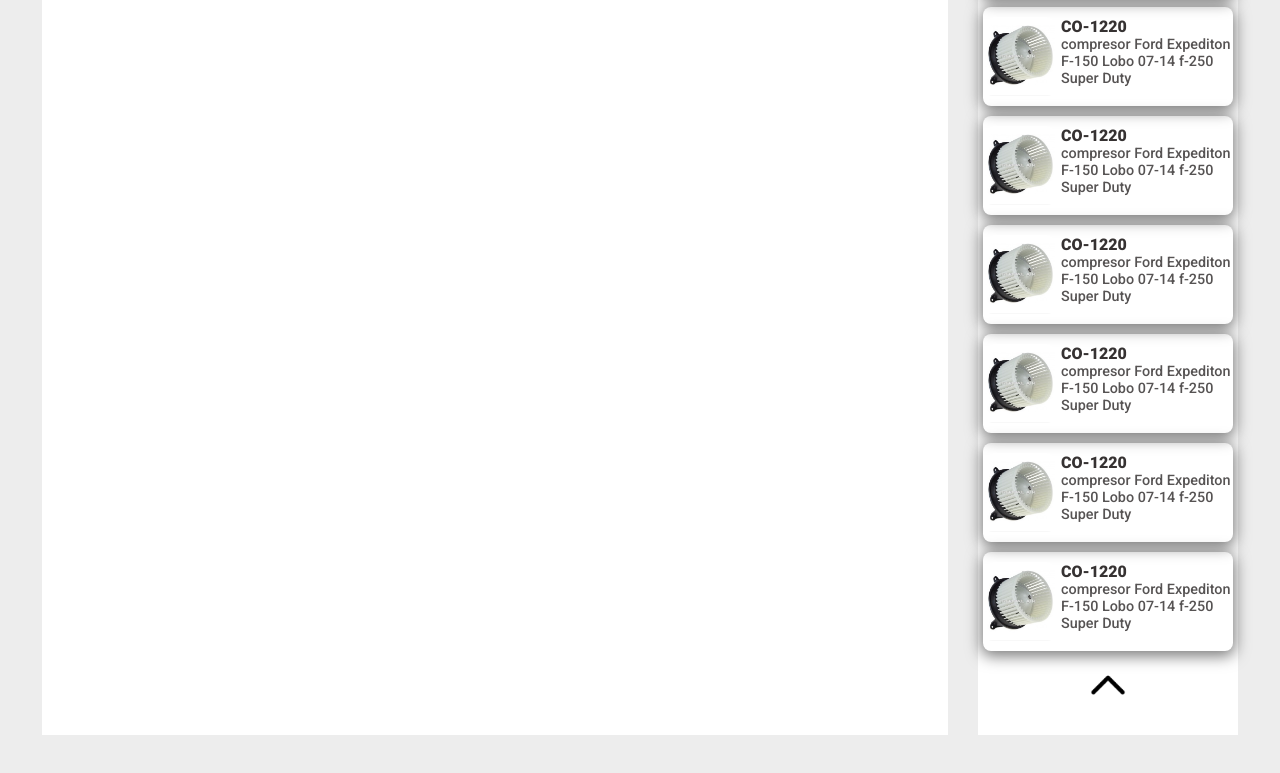
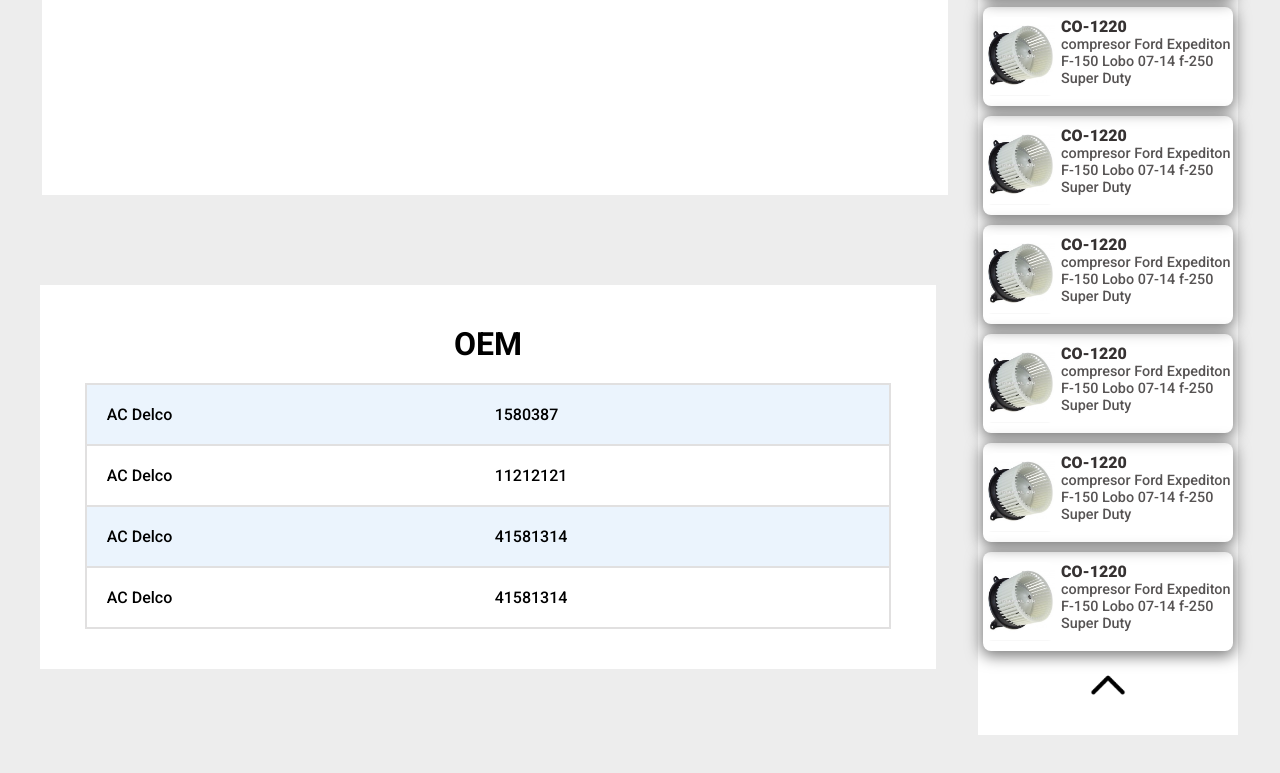
Before and after one commit to Reymond89/product_detail, a plain HTML site: page index.html in a window 1280 px wide. Shown: the part 595-1368 px from the top of the page. After the commit the page ends 1330 px from the top, so only its background shows below. Drawn offline with Linux system fonts and the light colour scheme.

Commit message:
pendiente

```diff
--- a/breakpoints.css
+++ b/breakpoints.css
@@ -3,10 +3,14 @@
         padding-top: 40px;
         height: 100vh;
     }
+    .aside__arrow-up{
+        /* display: none; */
+    }
     .detail__wrapper{
         display: flex;
         flex-direction: row;
         padding: 50px 10px;
+        height: 800px;
     }
     .detail__margin{
         display: flex;
@@ -15,6 +19,14 @@
         padding: 30px 20px;
 
     }
+    .table__section{
+       padding: 40px 0;
+    }
+    .table__title{
+        font-size: 2rem;
+        font-weight: 600;
+        /* padding: 20px 0; */
+    }
     /* contenedor imagen */
     .detail__container-img{
 
@@ -22,7 +34,7 @@
         /* margin-top: 20px; */
     }
     .detal__hero{
-        width: 70%;
+        width: 90%;
     }
      /* contenedor descripcion */
 
@@ -63,6 +75,10 @@
         margin-top: 20px;
 
     }
+    .table__section{
+        width: 70%;
+        margin: 40px;
+    }
 
 
     /* aside */
--- a/index.html
+++ b/index.html
@@ -113,7 +113,7 @@
                     <a href="#detail__container-img"><img class="aside__arrow-up" src="punta-de-flecha-hacia-arriba.png" alt=""></a>
             </aside>
         </section>
-        <!-- <section class="table__section">
+        <div class="table__section">
             <h2 class="table__title">OEM</h2>
             <table class="table__container">
                 <tr class="table__row">
@@ -132,10 +132,8 @@
                     <td>AC Delco</td>
                     <td>41581314</td>
                 </tr>
-
             </table>
-        </section>   -->
-
+        </div>
 
     </main>
 
--- a/style.css
+++ b/style.css
@@ -134,7 +134,7 @@ body{
 .aside__product{
     width: 100%;
     padding: 30px 0;
-    max-width: 300px;
+    /* max-width: 300px; */
     min-width: 260px;
     display: flex;
     flex-direction: column;
@@ -154,6 +154,7 @@ body{
     padding: 10px 2px;
     display: flex;
     flex-direction: row;
+    max-width: 280px;
     gap: 6px;
     border-radius: 8px;
     box-shadow: 0px 3px 15px 2px rgba(0,0,0,0.53);
@@ -183,28 +184,33 @@ body{
 
 /* Seccion OEM */
 
-/* .table__section{
-    width: 70%;
+.table__section{
+    width: 90%;
     background-color: white;
-    margin: 0 30px;
+    margin: auto;
 }
 .table__title{
     text-align: center;
+    margin-bottom: 20px;
 }
 .table__container{
-    display: flex;
+    /* display: flex; */
     width: 90%;
     text-align: left;
-    padding: 7px;
+    /* padding: 7px; */
     margin: auto;
     border-collapse: collapse;
-    min-width: 280px;
+    /* min-width: 280px;
     max-width: 400px;
-    border: 1px solid black;
+    border: 1px solid black; */
 }
 .table__row td{
     padding: 20px;
 }
 .table__row{
-    border: 1px solid black;
-} */
+    border: 2px solid #e1e0e0;
+
+}
+.table__row:nth-child(odd){
+    background-color: #ebf4fd;
+}
```
